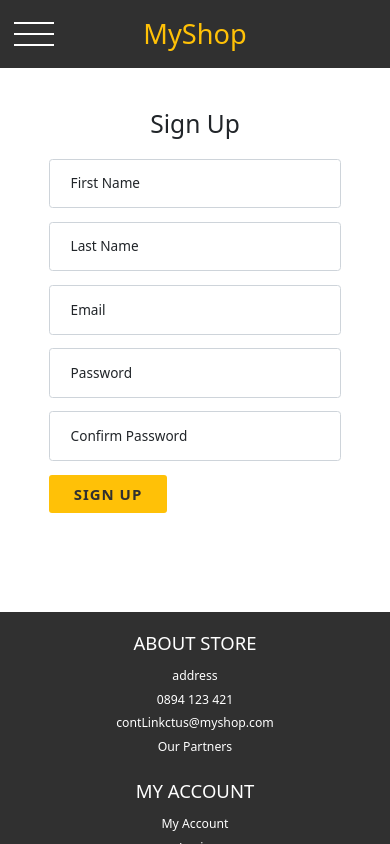
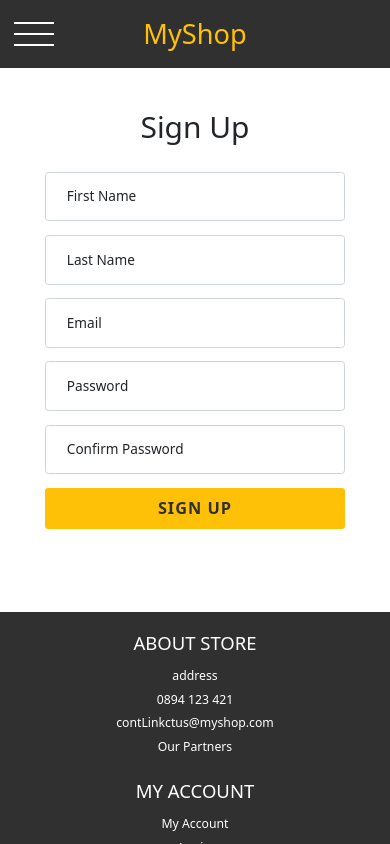
Before and after one commit to rpashev/next-ecommerce, a Next.js app: page /register in a window 390 px wide. Built offline with nearby package versions, Linux system fonts and the light colour scheme; no server answers.

Commit message:
more responsiveness

```diff
--- a/components/Layout/mobile-nav.module.scss
+++ b/components/Layout/mobile-nav.module.scss
@@ -20,7 +20,7 @@
     height: auto;
     width: 100%;
     padding: 0;
-    margin: 20% auto;
+    margin: 12rem auto 0 auto;
     gap: 1.25rem;
 
     li {
--- a/components/cart-page/cart-summary.js
+++ b/components/cart-page/cart-summary.js
@@ -28,8 +28,8 @@ const CartSummary = (props) => {
         </Button>
       )}
       {props.loggedIn && !props.fromCheckout && (
-        <Button full large to="/checkout">
-          CHECKOUT
+        <Button full large to="/checkout" onClick={() => setLoading(true)}>
+          {loading ? "LOADING..." : "CHECKOUT"}
         </Button>
       )}
     </div>
--- a/components/shop-page/filters.module.scss
+++ b/components/shop-page/filters.module.scss
@@ -1,6 +1,7 @@
 @import "../../styles//colors.scss";
 
 .filters {
+  min-width: 17rem;
   input,
   select {
     width: 100%;
--- a/pages/login/index.module.scss
+++ b/pages/login/index.module.scss
@@ -1,21 +1,25 @@
 .login-page {
-  width: 30%;
+  display: flex;
+  flex-direction: column;
+  align-items: center;
+  width: 100%;
+  h1 {
+    font-size: 2.2rem;
+    font-weight: 500;
+    margin-bottom: 2rem;
+  }
+}
+.form {
+  width: 22rem;
+  max-width: 22rem;
 }
 
-@media (max-width: 1024px) {
-  .login-page {
-    width: 60%;
-    .btn {
-      width: 40%;
+@media (max-width: 40em) {
+  .form {
+    width: 90%;
+    button {
+      width: 100%;
+      font-size: 1.2rem;
     }
   }
 }
-
-@media (max-width: 40em) {
-  .login-page {
-    width: 80%;
-    .btn {
-      width: 100%;
-    }
-  }
-}
--- a/pages/register/index.js
+++ b/pages/register/index.js
@@ -129,8 +129,8 @@ const Register = () => {
 
   return (
     <div className={`container ${styles["register-page"]} py-5`}>
-      <h1 className="text-center mb-4">Sign Up</h1>
-      <form noValidate onSubmit={submitHandler}>
+      <h1>Sign Up</h1>
+      <form noValidate onSubmit={submitHandler} className={styles.form}>
         <Input
           label="First Name"
           type="text"
@@ -180,9 +180,11 @@ const Register = () => {
         <Button primary type="submit">
           SIGN UP
         </Button>
+        {error && !loading && (
+          <p className="text-danger mt-2 fw-bold">{error}</p>
+        )}
       </form>
       {loading && <Spinner />}
-      {error && !loading && <p className="text-danger mt-2 fw-bold">{error}</p>}
     </div>
   );
 };
--- a/pages/register/index.module.scss
+++ b/pages/register/index.module.scss
@@ -1,24 +1,26 @@
 .register-page {
-  width: 30%;
-  .btn {
-    width: 30%;
+  display: flex;
+  flex-direction: column;
+  align-items: center;
+  width: 100%;
+
+  h1 {
+    font-size: 2.2rem;
+    font-weight: 500;
+    margin-bottom: 2rem;
   }
 }
+.form {
+  width: 22rem;
+  max-width: 22rem;
+}
 
-@media (max-width: 1024px) {
-    .register-page {
-      width: 60%;
-      .btn {
-        width: 40%;
-      }
-    }
-  }
-
-@media (max-width: 40rem) {
-  .register-page {
-    width: 80%;
-    .btn {
+@media (max-width: 40em) {
+  .form {
+    width: 90%;
+    button {
       width: 100%;
+      font-size: 1.2rem;
     }
   }
 }
```
Also changed, not shown: components/cart-page/cart-summary.module.scss (+8 -0 lines), pages/cart/index.module.scss (+5 -3 lines), pages/login/index.js (+7 -4 lines).
